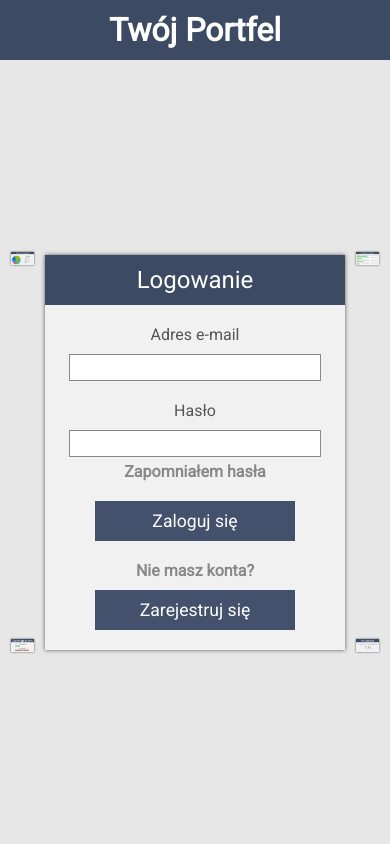
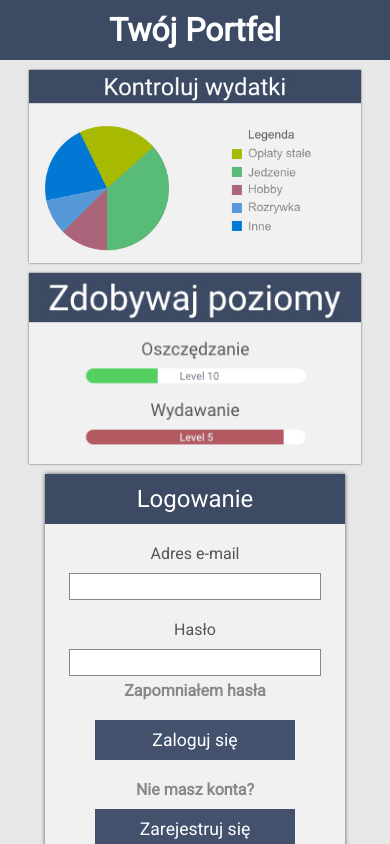
Before and after one commit to dudduss77/YourWallet, a Vue app: page /login in a window 390 px wide. Built offline with nearby package versions, Linux system fonts and the light colour scheme.

Commit message:
Add Responsive

```diff
--- a/src/views/LoginPage.vue
+++ b/src/views/LoginPage.vue
@@ -1,7 +1,6 @@
 <template>
   <div class="loginPage">
     <header-block title="Twój Portfel" class="loginPage__logo"/>
-    <!-- <header-block title="Wszystko zależy od ciebie" class="loginPage__header"/> -->
     <login-block v-if="register===false" v-on:changeState="this.setRegister" class="loginPage__login" title="Logowanie"/>
     <register-block v-if="register" v-on:changeState="this.setRegister" class="loginPage__register" title="Rejestracja"/>
 
@@ -103,4 +102,16 @@ export default {
       }
     }
   }
+
+  @media screen  and (max-width: 1000px) {
+    .loginPage {
+      grid-template-columns: 1fr;
+      grid-template-rows: 60px 1fr 1fr 1fr;
+      grid-template-areas:
+      "logo"
+      "leftWrapper"
+      "inputBlock"
+      "rightWrapper";
+      }
+  }
 </style>
```
